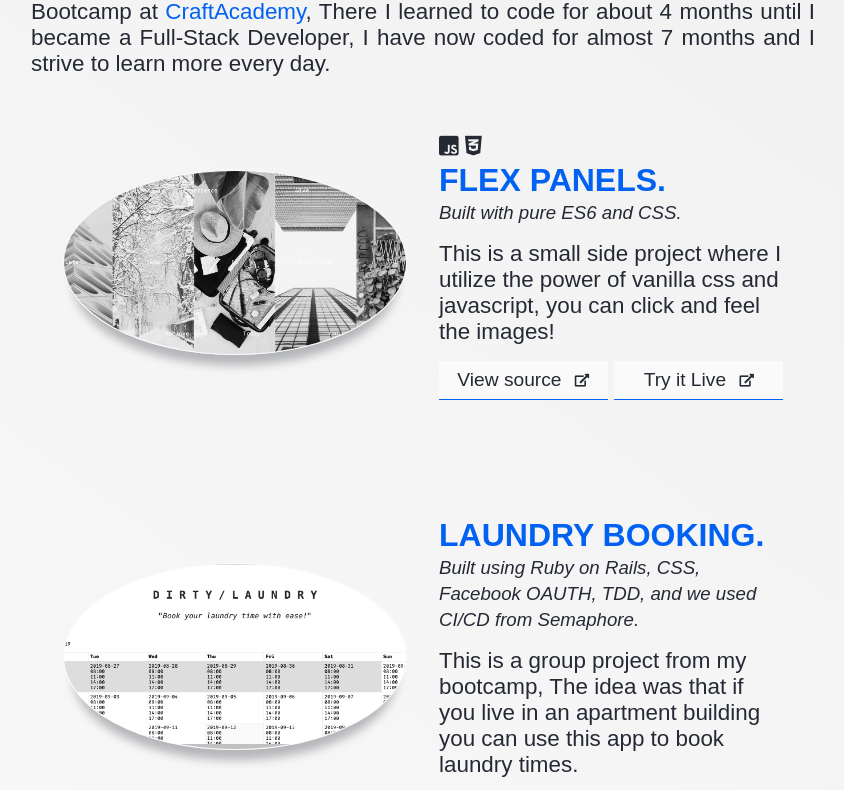
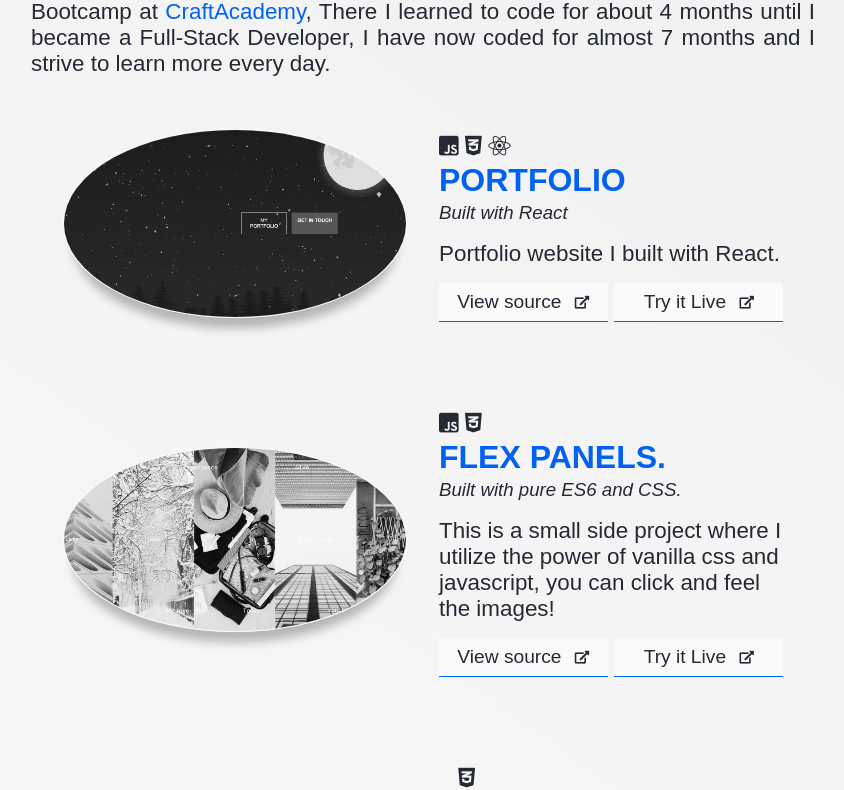
Before and after one commit to nevroje/portfolio-main, a React (Create React App) app: page / in a window 1280 px wide. Shown: the part 2390-3180 px from the top of the page, without its empty margins (217-1061 px from the left). Built offline with nearby package versions, Linux system fonts and the light colour scheme.

Commit message:
added project

```diff
--- a/src/Components/Projects/Projects.jsx
+++ b/src/Components/Projects/Projects.jsx
@@ -3,6 +3,7 @@ import Project from "./Project";
 import "./Project.css";
 import FlexPanelImg from "./Images/FlexPanelImg.jpg";
 import DirtyLaundry from "./Images/DirtyLaundry.jpg";
+import portfolio from "./Images/portfolio.jpg";
 import RockPaperScissors from "./Images/RockPaperScissors.jpg"
 
 // todo import project images
@@ -30,6 +31,18 @@ const Projects = props => {
           </p>
         </div>
         <div className="projects-wrapper">
+        <Project
+            title="Portfolio"
+            img={portfolio}
+            tech="js css react"
+            link="https://joakimberglind.netlify.com/"
+            repo="https://github.com/nevroje/portfolio-main"
+          >
+            <small>Built with React</small>
+            <p>
+              Portfolio website I built with React.
+            </p>
+          </Project>
           <Project
             title="Flex Panels."
             img={FlexPanelImg}
@@ -46,7 +59,7 @@ const Projects = props => {
           <Project
             title="Laundry Booking."
             img={DirtyLaundry}
-            tech="Ruby on Rails"
+            tech="Ruby on Rails css"
             link="https://dirty-laundry-2019.herokuapp.com/"
             repo="https://github.com/CraftAcademy/dirty-laundry-team1-2019"
           >
```
Also changed, not shown: src/Components/Projects/Images/portfolio.jpg (added).
